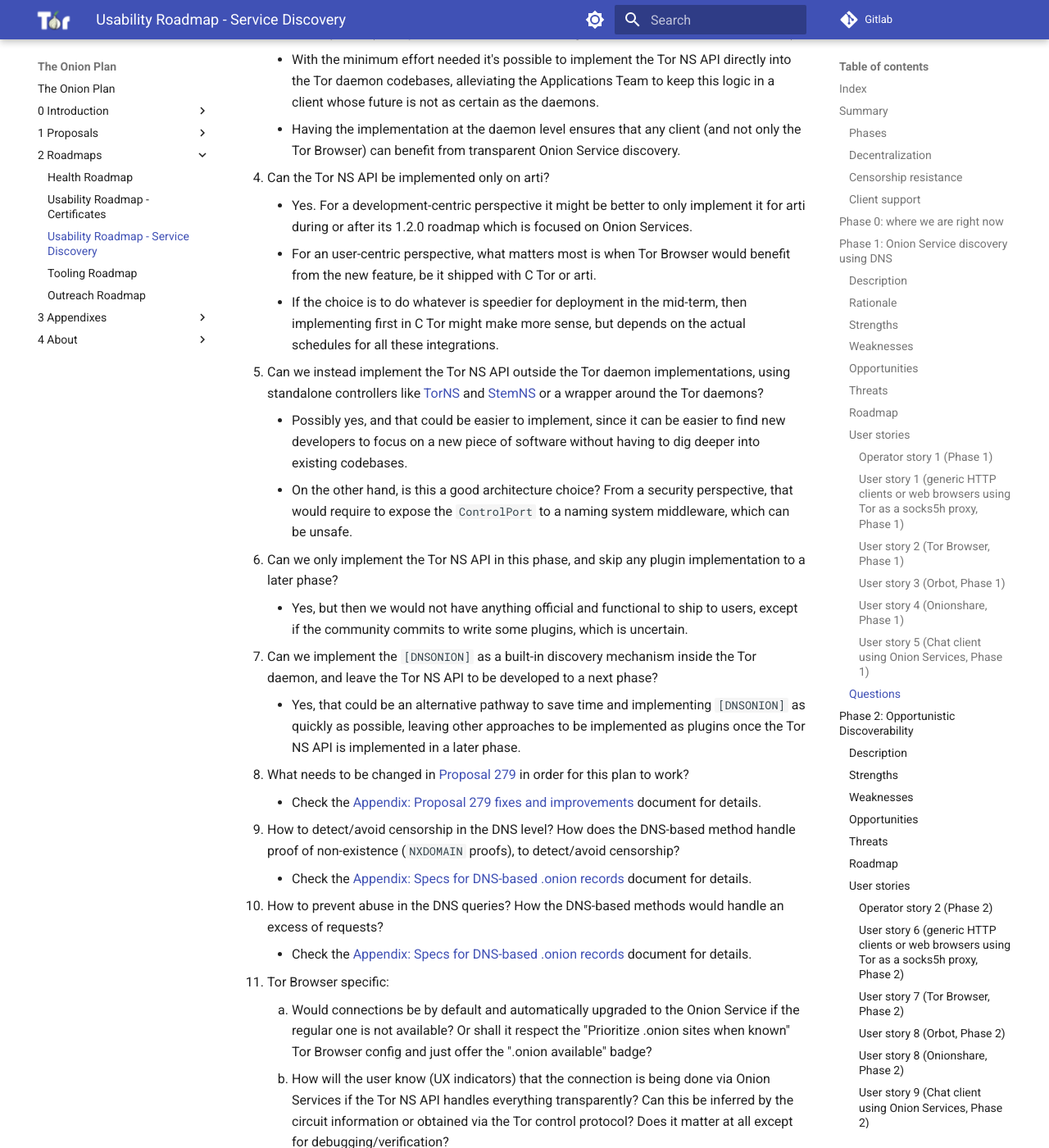
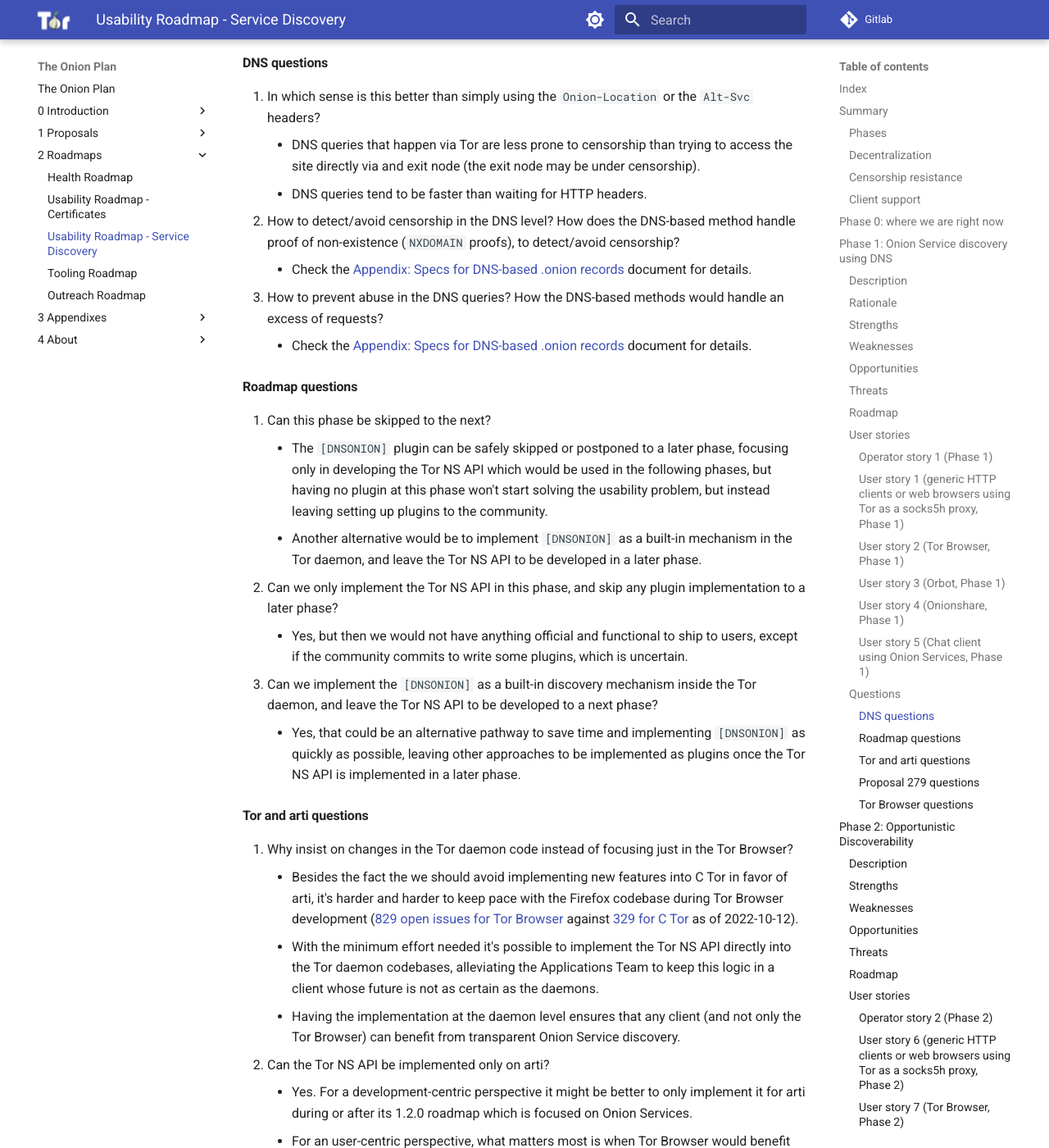
Before and after one commit to offsoc/onionplan, an MkDocs documentation site: the page built from docs/2 - Roadmaps/03 - Roadmap: Usability Proposal - Service Discovery.md, in a window 1280 px wide and 1400 px high, scrolled down 9834 px. Shown: the whole window at 82% size. Built offline with MkDocs 1.6.1 and Material for MkDocs 9.7.7, drawn with Linux system fonts in a browser that asks for light colours; part of the change alters nothing that is shown; some of the changed text lies outside the part shown.

Commit message:
Feat: Service Discovery: initial v2023.Q2 with per-topic questions and roadmap

```diff
--- a/docs/2 - Roadmaps/03 - Roadmap: Usability Proposal - Service Discovery.md
+++ b/docs/2 - Roadmaps/03 - Roadmap: Usability Proposal - Service Discovery.md
@@ -1,7 +1,7 @@
 # Usability Roadmap - Service Discovery
 
 * Status: DRAFT
-* Version: v2022.Q4
+* Version: v2023.Q2
 * Companion slides: [2022.Q4/discovery.pdf][] and [2022.Q4/discovery-technical.pdf][].
 
 [2022.Q4/discovery.pdf]: https://gitlab.torproject.org/tpo/onion-services/onionplan/-/blob/main/slides/2022.Q4/discovery.pdf
@@ -69,7 +69,7 @@ We're at Phase 0, but not starting from zero! :)
 
 We can try a lean/zen approach to the problem:
 
-* Wait until [draft-ietf-dnsop-svcb-https-11][] (similar to *Alt-Svc*, but in
+* Wait until [draft-ietf-dnsop-svcb-https-12][] (similar to *Alt-Svc*, but in
   the DNS) gets RFC status and Firefox fully implements it (needs risk
   assessment for that).
 * Then recommend [HTTP DNS resource records for Onion Services][].
@@ -99,7 +99,7 @@ As an alternative, the following roadmap is proposed **without counting on any
 further/uncertain upstream improvement and without focusing only on Tor
 Browser** or Firefox.
 
-[draft-ietf-dnsop-svcb-https-11]: https://datatracker.ietf.org/doc/draft-ietf-dnsop-svcb-https/11/
+[draft-ietf-dnsop-svcb-https-12]: https://datatracker.ietf.org/doc/draft-ietf-dnsop-svcb-https/12/
 [HTTP DNS resource records for Onion Services]: https://gitlab.torproject.org/tpo/applications/tor-browser/-/issues/41325
 [RFC 7686]: https://www.rfc-editor.org/info/rfc7686
 [this initial discussion about HTTPS RRs]: https://emilymstark.com/2020/10/24/strict-transport-security-vs-https-resource-records-the-showdown.html
@@ -200,26 +200,33 @@ Browser** or Firefox.
 
 ### Roadmap
 
+Tor NS API:
+
 1. Work in a Tor NS API specification: review and finish [Proposal 279][] or
    work on a new one:
-    * Decide on open issues.
-    * Should be changed to:
-        * REQUIRE that plugins use Tor to do their queries if those are made
-          outside their local network, to increase privacy and censorship
-          resistance.
-        * Allow for wildcard plugins enable opportunistic service discovery.
-        * Keep the "priority" config in order to allow multiple plugins handling
-          discoveries of regular domains using different methods.
+    * In the case [Proposal 279][] is chosen, it's important to:
+        * Decide on open issues (see the [Appendix: Proposal 279 fixes and
+          improvements][]).
+        * Make some changes to:
+            * REQUIRE that plugins use Tor to do their queries if those are made
+              outside their local network, to increase privacy and censorship
+              resistance.
+            * Allow for wildcard plugins to enable opportunistic service discovery.
+            * Keep the "priority" config in order to allow multiple plugins handling
+              discoveries of regular domains using different methods.
 2. Implement the Tor NS API on C Tor if it's possible to include that in the C
    Tor roadmap and if there's developer availability for that.
-3. Implement address translation plugins:
+3. Implement the Tor NS API on arti, perhaps syncing the roadmap when the
+   arti team is working in the Rendezvous v3 implementation?
+
+DNS-based Onion Service discovery:
+
+1. Implement address translation mechanisms:
     * `[DNSONION]` for .onion on DNS(SEC) with the proper verifications (and
       write a standard for it).
-4. Build an experimental Tor Browser shipped with a Tor daemon configured with
+2. Build an _experimental_ Tor Browser shipped with a Tor daemon configured with
    `[DNSONION]`.
-5. Evaluation period with early adoption and funding campaigns.
-6. Implement the Tor NS API on arti, perhaps syncing the roadmap when the
-arti team is working in the Rendezvous v3 implementation?
+3. Evaluation period with early adoption and funding campaigns.
 
 The roadmap for this phase may also includes fixes and low-hanging fruit.
 
@@ -284,19 +291,48 @@ The roadmap for this phase may also includes fixes and low-hanging fruit.
 
 ### Questions
 
+#### DNS questions
+
 1. In which sense is this better than simply using the `Onion-Location` or the
    `Alt-Svc` headers?
     * DNS queries that happen via Tor are less prone to censorship than trying to
       access the site directly via and exit node (the exit node may be under
       censorship).
     * DNS queries tend to be faster than waiting for HTTP headers.
-2. Can this phase be skipped to the next?
-    * The `[DNSONION]` plugin can be safely skipped or postponed to a later phase.
-    * What is really required in this phase is to implement the Tor NS API which
-      may be used in the following phases, but having no plugin at this phase
-      won't start solving the usability problem, but instead leaving setting up
-      plugins to the community.
-3. Why insist on changes in the Tor daemon code instead of focusing just in the
+2. How to detect/avoid censorship in the DNS level? How does the
+   DNS-based method handle proof of non-existence (`NXDOMAIN` proofs), to
+   detect/avoid censorship?
+    * Check the [Appendix: Specs for DNS-based .onion records][] document for
+      details.
+3. How to prevent abuse in the DNS queries? How the DNS-based methods would
+   handle an excess of requests?
+    * Check the [Appendix: Specs for DNS-based .onion records][] document for
+      details.
+
+#### Roadmap questions
+
+1. Can this phase be skipped to the next?
+    * The `[DNSONION]` plugin can be safely skipped or postponed to a later
+      phase, focusing only in developing the Tor NS API which would be used in
+      the following phases, but having no plugin at this phase won't start solving
+      the usability problem, but instead leaving setting up plugins to the community.
+    * Another alternative would be to implement `[DNSONION]` as a built-in mechanism
+      in the Tor daemon, and leave the Tor NS API to be developed in a later phase.
+2. Can we only implement the Tor NS API in this phase, and skip any plugin
+   implementation to a later phase?
+    * Yes, but then we would not have anything official and functional to
+      ship to users, except if the community commits to write some plugins,
+      which is uncertain.
+3. Can we implement the `[DNSONION]` as a built-in discovery mechanism inside
+   the Tor daemon, and leave the Tor NS API to be developed to a next phase?
+    * Yes, that could be an alternative pathway to save time and implementing
+      `[DNSONION]` as quickly as possible, leaving other approaches to be
+      implemented as plugins once the Tor NS API is implemented in a later
+      phase.
+
+#### Tor and arti questions
+
+1. Why insist on changes in the Tor daemon code instead of focusing just in the
    Tor Browser?
     * Besides the fact the we should avoid implementing new features into C Tor
       in favor of arti, it's harder and harder to keep pace with the Firefox
@@ -308,7 +344,7 @@ The roadmap for this phase may also includes fixes and low-hanging fruit.
     * Having the implementation at the daemon level ensures that any client (and
       not only the Tor Browser) can benefit from transparent Onion Service
       discovery.
-4. Can the Tor NS API be implemented only on arti?
+2. Can the Tor NS API be implemented only on arti?
     * Yes. For a development-centric perspective it might be better to only
       implement it for arti during or after its 1.2.0 roadmap which is focused
       on Onion Services.
@@ -317,7 +353,7 @@ The roadmap for this phase may also includes fixes and low-hanging fruit.
     * If the choice is to do whatever is speedier for deployment in the
       mid-term, then implementing first in C Tor might make more sense, but
       depends on the actual schedules for all these integrations.
-5. Can we instead implement the Tor NS API outside the Tor daemon
+3. Can we instead implement the Tor NS API outside the Tor daemon
    implementations, using standalone controllers like [TorNS][] and [StemNS][]
    or a wrapper around the Tor daemons?
     * Possibly yes, and that could be easier to implement, since it can be
@@ -326,38 +362,23 @@ The roadmap for this phase may also includes fixes and low-hanging fruit.
     * On the other hand, is this a good architecture choice? From a security
       perspective, that would require to expose the `ControlPort` to a naming
       system middleware, which can be unsafe.
-6. Can we only implement the Tor NS API in this phase, and skip any plugin
-   implementation to a later phase?
-    * Yes, but then we would not have anything official and functional to
-      ship to users, except if the community commits to write some plugins,
-      which is uncertain.
-7. Can we implement the `[DNSONION]` as a built-in discovery mechanism inside
-   the Tor daemon, and leave the Tor NS API to be developed to a next phase?
-    * Yes, that could be an alternative pathway to save time and implementing
-      `[DNSONION]` as quickly as possible, leaving other approaches to be
-      implemented as plugins once the Tor NS API is implemented in a later
-      phase.
-8. What needs to be changed in [Proposal 279][] in order for this plan to work?
+
+#### Proposal 279 questions
+
+1. What needs to be changed in [Proposal 279][] in order for this plan to work?
     * Check the [Appendix: Proposal 279 fixes and improvements][] document for
       details.
-9. How to detect/avoid censorship in the DNS level? How does the
-   DNS-based method handle proof of non-existence (`NXDOMAIN` proofs), to
-   detect/avoid censorship?
-    * Check the [Appendix: Specs for DNS-based .onion records][] document for
-      details.
-10. How to prevent abuse in the DNS queries? How the DNS-based methods would
-   handle an excess of requests?
-    * Check the [Appendix: Specs for DNS-based .onion records][] document for
-      details.
-11. Tor Browser specific:
-    1. Would connections be by default and automatically upgraded to the Onion
-       Service if the regular one is not available? Or shall it respect the
-       "Prioritize .onion sites when known" Tor Browser config and just offer the
-       ".onion available" badge?
-    2. How will the user know (UX indicators) that the connection is being done
-       via Onion Services if the Tor NS API handles everything transparently?
-       Can this be inferred by the circuit information or obtained via the Tor control
-       protocol? Does it matter at all except for debugging/verification?
+
+#### Tor Browser questions
+
+1. Would connections be by default and automatically upgraded to the Onion
+   Service if the regular one is not available? Or shall it respect the
+   "Prioritize .onion sites when known" Tor Browser config and just offer the
+   ".onion available" badge?
+2. How will the user know (UX indicators) that the connection is being done
+   via Onion Services if the Tor NS API handles everything transparently?
+   Can this be inferred by the circuit information or obtained via the Tor
+   control protocol? Does it matter at all except for debugging/verification?
 
 [829 open issues for Tor Browser]: https://gitlab.torproject.org/tpo/applications/tor-browser/-/issues
 [329 for C Tor]: https://gitlab.torproject.org/tpo/core/tor/-/issues
@@ -433,7 +454,7 @@ Same as those from the previous phase, plus:
 
 ### Roadmap
 
-1. Implement address translation plugins:
+1. Implement address translation mechanisms:
     1. For [Sauteed Onions][], using the latest API version and SCT/certificate
        verification.
 2. Implement distributed [Sauteed Onions][] resolvers:
@@ -498,6 +519,8 @@ The roadmap for this phase may also includes fixes and low-hanging fruit.
 
 ### Questions
 
+#### Roadmap questions
+
 1. Can this phase be skipped to the next?
     * Yes, this phase can be safely skipped or postponed as a later phase.
 2. Can this phase be developed before the previous?
@@ -510,14 +533,17 @@ The roadmap for this phase may also includes fixes and low-hanging fruit.
 3. Can this phase be implemented after or in parallel to others?
     * Yes, this phase can be implemented anytime as long as there is a working
       Tor NS API implementation.
-4. Who can operate [Sauteed Onions][] resolvers? Anyone?
+
+#### Sauteed Onions questions
+
+1. Who can operate [Sauteed Onions][] resolvers? Anyone?
     * The [Sauteed Onions][] proposal currently does not specify who can run a
       query node. It could be relays configured to do so or even some distributed
       set of Onion Services.
-5. How is the list of available resolvers updated?
+2. How is the list of available resolvers updated?
     * In the short to mid term: via Tor Browser updates?
     * In the future: via consensus?
-6. How much resources we're talking about for each resolver?
+3. How much resources we're talking about for each resolver?
     * Needs research an estimation on this.
 
 ## Phase 3: Pure Onion Names
@@ -629,6 +655,8 @@ that allows for such Onion Names registrations.
 
 ### Questions
 
+#### Onion Names questions
+
 1. How tools like Briar, Ricochet and Onionshare could automatically create
    Onion Names for nicknames or handles?
 2. How to provide HTTPS certs for Onion Names? Does it makes sense to have or
```
